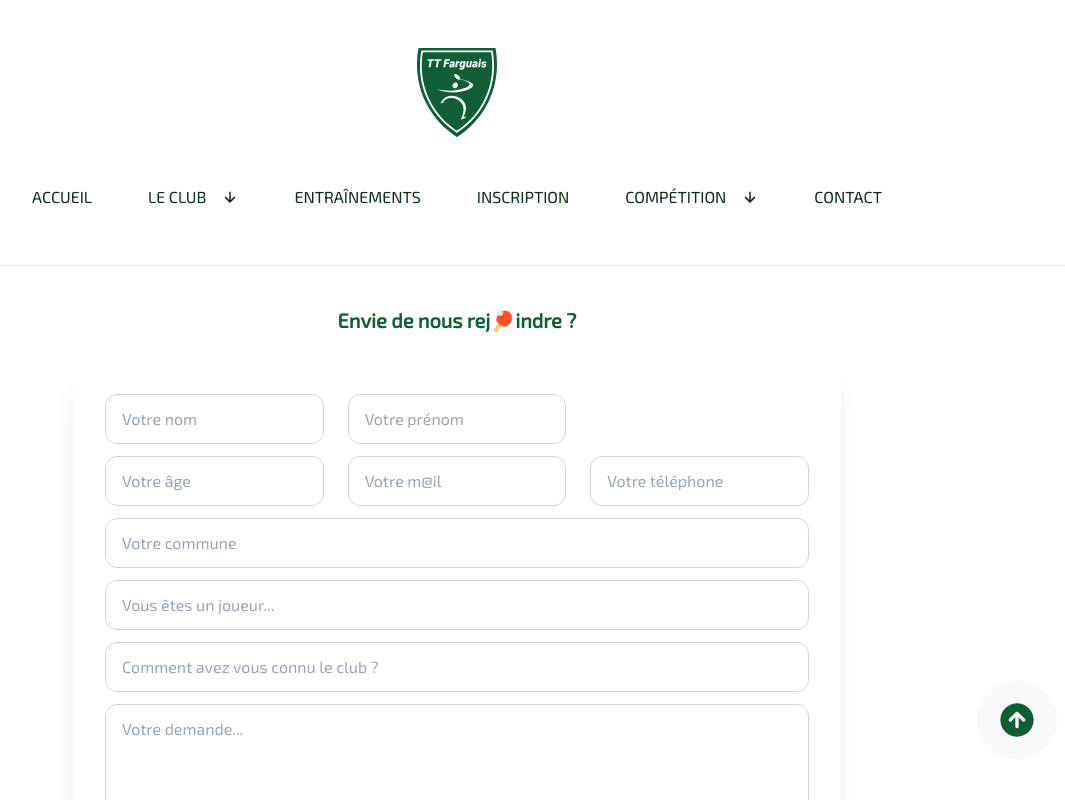
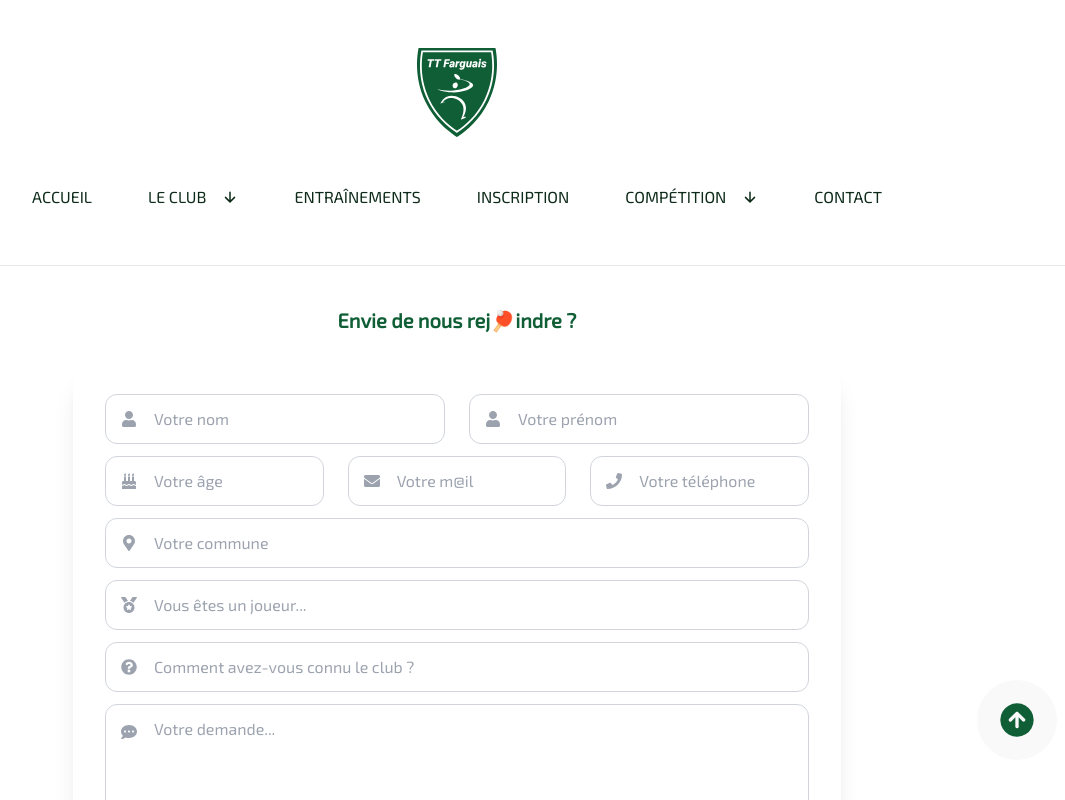
Before and after one commit to ttfarguais/ttfarguais, a Next.js app: page /contact in a window 1280 px wide. Shown: the top 800 px of the page, without its empty margins (183-1248 px from the left). Built offline with nearby package versions, Linux system fonts and the light colour scheme.

Commit message:
Update Contact.jsx

```diff
--- a/app/src/components/Main/contact/Contact.jsx
+++ b/app/src/components/Main/contact/Contact.jsx
@@ -1,5 +1,17 @@
 "use client";
+
 import playerType from "../../../data/playerType";
+
+import {
+  FaUser,
+  FaBirthdayCake,
+  FaEnvelope,
+  FaPhone,
+  FaMapMarkerAlt,
+  FaMedal,
+  FaQuestionCircle,
+  FaCommentDots,
+} from "react-icons/fa";
 
 export default function Contact({
   handleChange,
@@ -9,11 +21,13 @@ export default function Contact({
   validatePhone,
   responseMessage,
   isSubmitted,
-  isValidStatus
+  isValidStatus,
 }) {
 
   const inputClass = (value) =>
-    `w-full rounded-xl border px-4 py-3 bg-white transition focus:outline-none focus:ring-4 focus:ring-green-100 ${
+    `w-full rounded-xl border px-4 py-3 bg-white transition
+    focus:outline-none focus:ring-4 focus:ring-green-100
+    ${
       value
         ? "border-green-500 ring-4 ring-green-100"
         : "border-gray-300 focus:border-green-500"
@@ -32,11 +46,20 @@ export default function Contact({
       {/* Formulaire */}
       <form
         onSubmit={handleSubmit}
-        className="w-full max-w-3xl bg-white rounded-3xl shadow-xl p-8 space-y-3"
+        className="w-full max-w-3xl bg-white rounded-3xl shadow-xl p-5 md:p-8"
       >
 
+        <div className="flex flex-col gap-3">
+
           {/* Nom / Prénom */}
-        <div className="grid md:grid-cols-3 gap-6">
+          <div className="grid grid-cols-1 md:grid-cols-2 gap-3 md:gap-6">
+
+            <div className="relative">
+              <FaUser
+                className={`absolute left-4 top-1/2 -translate-y-1/2 ${
+                  formData.lastName ? "text-green-500" : "text-gray-400"
+                }`}
+              />
 
               <input
                 type="text"
@@ -45,7 +68,15 @@ export default function Contact({
                 onChange={handleChange}
                 placeholder="Votre nom"
                 required
-            className={inputClass(formData.lastName)}
+                className={`${inputClass(formData.lastName)} pl-12`}
+              />
+            </div>
+
+            <div className="relative">
+              <FaUser
+                className={`absolute left-4 top-1/2 -translate-y-1/2 ${
+                  formData.firstName ? "text-green-500" : "text-gray-400"
+                }`}
               />
 
               <input
@@ -55,13 +86,21 @@ export default function Contact({
                 onChange={handleChange}
                 placeholder="Votre prénom"
                 required
-            className={inputClass(formData.firstName)}
+                className={`${inputClass(formData.firstName)} pl-12`}
               />
+            </div>
 
           </div>
 
-        {/* Âge / Email / Téléphone */}
-        <div className="grid md:grid-cols-3 gap-6">
+          {/* Age / Email / Téléphone */}
+          <div className="grid grid-cols-1 md:grid-cols-3 gap-3 md:gap-6">
+
+            <div className="relative">
+              <FaBirthdayCake
+                className={`absolute left-4 top-1/2 -translate-y-1/2 ${
+                  formData.age ? "text-green-500" : "text-gray-400"
+                }`}
+              />
 
               <input
                 type="text"
@@ -70,10 +109,18 @@ export default function Contact({
                 onChange={handleChange}
                 placeholder="Votre âge"
                 required
-            className={inputClass(formData.age)}
+                className={`${inputClass(formData.age)} pl-12`}
+              />
+            </div>
+
+            <div className="relative">
+
+              <FaEnvelope
+                className={`absolute left-4 top-1/2 -translate-y-1/2 ${
+                  formData.email ? "text-green-500" : "text-gray-400"
+                }`}
               />
 
-          <div>
               <input
                 type="email"
                 name="email"
@@ -81,7 +128,7 @@ export default function Contact({
                 onChange={handleChange}
                 placeholder="Votre m@il"
                 required
-              className={inputClass(formData.email)}
+                className={`${inputClass(formData.email)} pl-12`}
               />
 
               {isSubmitted && !validateEmail() && (
@@ -89,9 +136,17 @@ export default function Contact({
                   Adresse e-mail invalide.
                 </p>
               )}
+
             </div>
 
-          <div>
+            <div className="relative">
+
+              <FaPhone
+                className={`absolute left-4 top-1/2 -translate-y-1/2 ${
+                  formData.tel ? "text-green-500" : "text-gray-400"
+                }`}
+              />
+
               <input
                 type="tel"
                 name="tel"
@@ -99,7 +154,7 @@ export default function Contact({
                 onChange={handleChange}
                 placeholder="Votre téléphone"
                 required
-              className={inputClass(formData.tel)}
+                className={`${inputClass(formData.tel)} pl-12`}
               />
 
               {isSubmitted && !validatePhone() && formData.tel && (
@@ -107,11 +162,18 @@ export default function Contact({
                   Numéro de téléphone invalide.
                 </p>
               )}
-          </div>
 
             </div>
 
-        {/* Commune */}
+          </div>          {/* Commune */}
+          <div className="relative">
+
+            <FaMapMarkerAlt
+              className={`absolute left-4 top-1/2 -translate-y-1/2 ${
+                formData.municipality ? "text-green-500" : "text-gray-400"
+              }`}
+            />
+
             <input
               type="text"
               name="municipality"
@@ -119,19 +181,27 @@ export default function Contact({
               onChange={handleChange}
               placeholder="Votre commune"
               required
-          className={inputClass(formData.municipality)}
+              className={`${inputClass(formData.municipality)} pl-12`}
             />
 
+          </div>
+
           {/* Type de joueur */}
+          <div className="relative">
+
+            <FaMedal
+              className={`absolute left-4 top-1/2 -translate-y-1/2 ${
+                formData.typePlayer ? "text-green-500" : "text-gray-400"
+              }`}
+            />
+
             <select
               name="typePlayer"
               value={formData.typePlayer}
               onChange={handleChange}
               required
-          className={`w-full rounded-xl border px-4 py-3 bg-white appearance-none transition focus:outline-none focus:ring-4 focus:ring-green-100 ${
-            formData.typePlayer
-              ? "border-green-500 ring-4 ring-green-100 text-gray-900"
-              : "border-gray-300 text-gray-400 focus:border-green-500"
+              className={`${inputClass(formData.typePlayer)} pl-12 appearance-none ${
+                formData.typePlayer ? "text-gray-900" : "text-gray-400"
               }`}
             >
               <option value="">Vous êtes un joueur...</option>
@@ -143,18 +213,38 @@ export default function Contact({
               ))}
             </select>
 
+          </div>
+
           {/* Source */}
+          <div className="relative">
+
+            <FaQuestionCircle
+              className={`absolute left-4 top-1/2 -translate-y-1/2 ${
+                formData.source ? "text-green-500" : "text-gray-400"
+              }`}
+            />
+
             <input
               type="text"
               name="source"
               value={formData.source}
               onChange={handleChange}
-          placeholder="Comment avez vous connu le club ?"
+              placeholder="Comment avez-vous connu le club ?"
               required
-          className={inputClass(formData.source)}
+              className={`${inputClass(formData.source)} pl-12`}
             />
 
+          </div>
+
           {/* Message */}
+          <div className="relative">
+
+            <FaCommentDots
+              className={`absolute left-4 top-5 ${
+                formData.message ? "text-green-500" : "text-gray-400"
+              }`}
+            />
+
             <textarea
               name="message"
               value={formData.message}
@@ -162,8 +252,10 @@ export default function Contact({
               placeholder="Votre demande..."
               rows={6}
               required
-          className={`${inputClass(formData.message)} resize-none`}
+              className={`${inputClass(formData.message)} pl-12 resize-none`}
             />
+
+          </div>
 
           {responseMessage && (
             <p
@@ -177,10 +269,12 @@ export default function Contact({
 
           <button
             type="submit"
-          className="mx-auto block rounded-full bg-solid text-white px-10 py-2 text-lg font-semibold shadow-lg transition-all duration-300 hover:-translate-y-1 hover:shadow-xl"
+            className="mx-auto block rounded-full bg-solid text-white px-10 py-3 text-lg font-semibold shadow-lg transition-all duration-300 hover:-translate-y-1 hover:shadow-xl"
           >
             Envoyer m🏓n message
           </button>
+
+        </div>
 
       </form>
 
```
Lines whose indentation alone changed are shown as unchanged.
